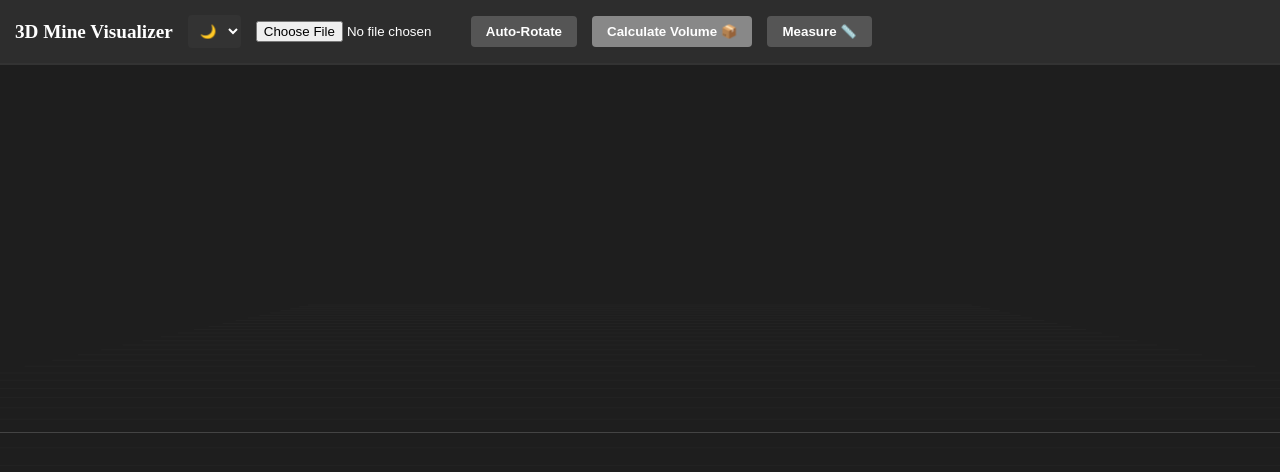
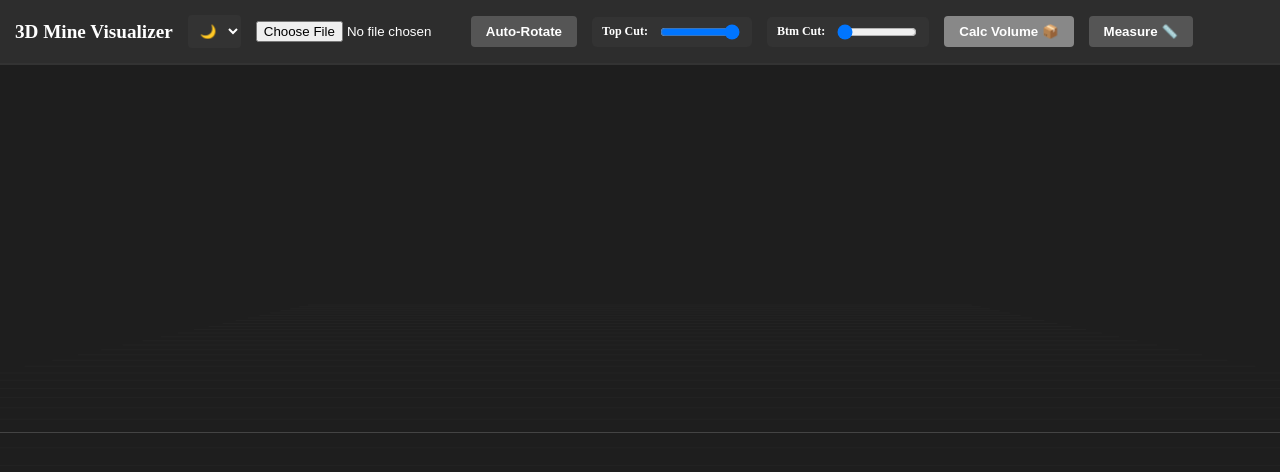
Before and after one commit to AmarMultiverse/3d-mine-survey-visualizer, a React (Vite) app: page / in a window 1280 px wide. Shown: the top 472 px of the page. Built offline with nearby package versions, Linux system fonts and the light colour scheme.

Commit message:
Implement advanced flitch volume calculation with dynamic dual horizontal elevation slicers

```diff
--- a/src/App.jsx
+++ b/src/App.jsx
@@ -7,7 +7,7 @@ import { parse } from '@loaders.gl/core';
 import { LASLoader } from '@loaders.gl/las';
 
 // COMPONENT 1: Optimized Point Cloud Renderer
-function PointCloud({ data, pointSize, onPointClick, sliceX }) {
+function PointCloud({ data, pointSize, onPointClick, sliceX, topCut, bottomCut }) {
   const geometry = useMemo(() => {
     if (!data || data.length === 0) return null;
 
@@ -18,7 +18,13 @@ function PointCloud({ data, pointSize, onPointClick, sliceX }) {
       if (y > maxY) maxY = y;
     });
 
-    const filteredData = data.filter(point => (parseFloat(point.X) || 0) <= sliceX);
+    // VISUAL FILTERING: Apply X-axis slice AND Horizontal Elevation (Y-axis) slices
+    const filteredData = data.filter(point => {
+      const x = parseFloat(point.X) || 0;
+      const y = parseFloat(point.Z) || 0;
+      return x <= sliceX && y <= topCut && y >= bottomCut;
+    });
+
     if (filteredData.length === 0) return null;
 
     const geo = new THREE.BufferGeometry();
@@ -50,7 +56,7 @@ function PointCloud({ data, pointSize, onPointClick, sliceX }) {
     geo.setAttribute('color', new THREE.BufferAttribute(colors, 3));
 
     return geo;
-  }, [data, sliceX]);
+  }, [data, sliceX, topCut, bottomCut]);
 
   if (!geometry) return null;
 
@@ -72,15 +78,18 @@ function App() {
   const [distance, setDistance] = useState(null);
   const [slopeAngle, setSlopeAngle] = useState(null);
 
-  const [sliceX, setSliceX] = useState(50);
-  const [sliderUIValue, setSliderUIValue] = useState(50);
+  const [sliceX, setSliceX] = useState(250);
+  const [sliderUIValueX, setSliderUIValueX] = useState(250);
+
+  // NEW FEATURE: Horizontal Slicing States (Default wide range to show full mine initially)
+  const [topCut, setTopCut] = useState(150);
+  const [sliderTopCut, setSliderTopCut] = useState(150);
+  const [bottomCut, setBottomCut] = useState(-150);
+  const [sliderBottomCut, setSliderBottomCut] = useState(-150);
 
   const [isProcessing, setIsProcessing] = useState(false);
-
-  // NEW FEATURE: Volume Calculation State
   const [calculatedVolume, setCalculatedVolume] = useState(null);
 
-  // Theme Management
   const [themeMode, setThemeMode] = useState('dark');
   const [isSystemDark, setIsSystemDark] = useState(
     window.matchMedia && window.matchMedia('(prefers-color-scheme: dark)').matches
@@ -103,19 +112,13 @@ function App() {
     if (!file) return;
 
     setIsProcessing(true);
-    setCalculatedVolume(null); // Reset volume on new upload
+    setCalculatedVolume(null);
     const fileExtension = file.name.split('.').pop().toLowerCase();
 
     if (fileExtension === 'csv') {
       Papa.parse(file, {
-        header: true,
-        dynamicTyping: true,
-        skipEmptyLines: true,
-        worker: true,
-        complete: (results) => {
-          setPoints(results.data);
-          setIsProcessing(false);
-        }
+        header: true, dynamicTyping: true, skipEmptyLines: true, worker: true,
+        complete: (results) => { setPoints(results.data); setIsProcessing(false); }
       });
     } else if (fileExtension === 'las') {
       try {
@@ -129,40 +132,34 @@ function App() {
         setPoints(formattedPoints);
       } catch (error) {
         alert("Failed to parse the .las file.");
-      } finally {
-        setIsProcessing(false);
-      }
+      } finally { setIsProcessing(false); }
     } else {
-      alert("Unsupported file type!");
-      setIsProcessing(false);
+      alert("Unsupported file type!"); setIsProcessing(false);
     }
   };
 
-  // 🚀 GRID-BASED DEM VOLUME CALCULATION LOGIC 🚀
+  // 🚀 ADVANCED FLITCH VOLUME CALCULATION LOGIC 🚀
   const handleCalculateVolume = () => {
     if (points.length === 0) return;
-
     setIsProcessing(true);
 
-    // Use setTimeout to allow React to render the "Processing" UI before heavy math freezes the thread slightly
     setTimeout(() => {
       let minX = Infinity, maxX = -Infinity;
       let minZ = Infinity, maxZ = -Infinity;
-      let maxY = -Infinity; // Surface Reference Level
+      let maxY = -Infinity;
 
       points.forEach(p => {
         const x = parseFloat(p.X) || 0;
-        const y = parseFloat(p.Z) || 0; // Depth/Elevation
+        const y = parseFloat(p.Z) || 0;
         const z = parseFloat(p.Y) || 0;
 
         if (x < minX) minX = x;
         if (x > maxX) maxX = x;
         if (z < minZ) minZ = z;
         if (z > maxZ) maxZ = z;
-        if (y > maxY) maxY = y; // Highest elevation is our surface reference
+        if (y > maxY) maxY = y;
       });
 
-      // Divide the mine into a 100x100 grid (10,000 cells)
       const gridResolution = 100;
       const cellWidth = (maxX - minX) / gridResolution;
       const cellLength = (maxZ - minZ) / gridResolution;
@@ -191,9 +188,15 @@ function App() {
       for (let i = 0; i < grid.length; i++) {
         if (counts[i] > 0) {
           const averageElevation = grid[i] / counts[i];
-          const depthFromSurface = maxY - averageElevation;
-          if (depthFromSurface > 0) {
-            totalCutVolume += (depthFromSurface * cellArea);
+
+          // MATHEMATICAL INTERSECTION: Only calculate volume between user's Top and Bottom Cut planes
+          const topBoundary = Math.min(maxY, topCut);
+          const bottomBoundary = Math.max(averageElevation, bottomCut);
+
+          const sliceDepth = topBoundary - bottomBoundary;
+
+          if (sliceDepth > 0) {
+            totalCutVolume += (sliceDepth * cellArea);
           }
         }
       }
@@ -209,9 +212,7 @@ function App() {
     const newPoint = event.point;
 
     if (clickedPoints.length === 0 || clickedPoints.length === 2) {
-      setClickedPoints([newPoint]);
-      setDistance(null);
-      setSlopeAngle(null);
+      setClickedPoints([newPoint]); setDistance(null); setSlopeAngle(null);
     } else if (clickedPoints.length === 1) {
       const p1 = clickedPoints[0];
       const p2 = newPoint;
@@ -221,9 +222,7 @@ function App() {
       const horizontalDist = Math.sqrt(Math.pow(p1.x - p2.x, 2) + Math.pow(p1.z - p2.z, 2));
       const angleInDegrees = Math.atan2(verticalDiff, horizontalDist) * (180 / Math.PI);
 
-      setClickedPoints([p1, p2]);
-      setDistance(dist);
-      setSlopeAngle(angleInDegrees);
+      setClickedPoints([p1, p2]); setDistance(dist); setSlopeAngle(angleInDegrees);
     }
   };
 
@@ -241,34 +240,42 @@ function App() {
 
         <input type="file" accept=".csv, .las" onChange={handleFileUpload} style={{ color: themeColors.text, maxWidth: '200px' }} />
 
-        {isProcessing && (
-          <div style={{ color: '#ffeb3b', fontWeight: 'bold', backgroundColor: '#333', padding: '5px 10px', borderRadius: '5px' }}>
-            Processing... ⏳
-          </div>
-        )}
-
         <button onClick={() => setAutoRotate(!autoRotate)} style={{ padding: '8px 15px', cursor: 'pointer', backgroundColor: autoRotate ? '#4caf50' : '#555', color: 'white', border: 'none', borderRadius: '4px', fontWeight: 'bold' }}>
           {autoRotate ? 'Stop Rot.' : 'Auto-Rotate'}
         </button>
 
-        {/* VOLUME CALCULATION BUTTON */}
+        {/* NEW SLIDERS: Horizontal Slicing Controls */}
+        <div style={{ display: 'flex', alignItems: 'center', gap: '10px', backgroundColor: themeColors.card, padding: '5px 10px', borderRadius: '5px' }}>
+          <label style={{ fontSize: '12px', fontWeight: 'bold' }}>Top Cut:</label>
+          <input type="range" min="-150" max="150" step="1" value={sliderTopCut}
+            onChange={(e) => setSliderTopCut(parseFloat(e.target.value))}
+            onMouseUp={(e) => setTopCut(parseFloat(e.target.value))}
+            style={{ cursor: 'pointer', width: '80px' }} />
+        </div>
+        <div style={{ display: 'flex', alignItems: 'center', gap: '10px', backgroundColor: themeColors.card, padding: '5px 10px', borderRadius: '5px' }}>
+          <label style={{ fontSize: '12px', fontWeight: 'bold' }}>Btm Cut:</label>
+          <input type="range" min="-150" max="150" step="1" value={sliderBottomCut}
+            onChange={(e) => setSliderBottomCut(parseFloat(e.target.value))}
+            onMouseUp={(e) => setBottomCut(parseFloat(e.target.value))}
+            style={{ cursor: 'pointer', width: '80px' }} />
+        </div>
+
         <button
           onClick={handleCalculateVolume}
           disabled={points.length === 0 || isProcessing}
           style={{ padding: '8px 15px', cursor: (points.length === 0 || isProcessing) ? 'not-allowed' : 'pointer', backgroundColor: (points.length === 0 || isProcessing) ? '#888' : '#2196f3', color: 'white', border: 'none', borderRadius: '4px', fontWeight: 'bold' }}
         >
-          Calculate Volume 📦
+          Calc Volume 📦
         </button>
 
         <button onClick={() => { setMeasureMode(!measureMode); setClickedPoints([]); setDistance(null); setSlopeAngle(null); }} style={{ padding: '8px 15px', cursor: 'pointer', backgroundColor: measureMode ? '#e91e63' : '#555', color: 'white', border: 'none', borderRadius: '4px', fontWeight: 'bold' }}>
           {measureMode ? 'Close Measure' : 'Measure 📏'}
         </button>
 
-        {/* METRICS DISPLAY BAR */}
         <div style={{ display: 'flex', gap: '15px', marginLeft: 'auto' }}>
           {calculatedVolume !== null && (
             <div style={{ backgroundColor: '#00bcd4', padding: '5px 15px', borderRadius: '5px', fontWeight: 'bold', fontSize: '14px', color: 'black' }}>
-              Cut Volume: {calculatedVolume.toLocaleString(undefined, {maximumFractionDigits: 2})} m³
+              Vol: {calculatedVolume.toLocaleString(undefined, {maximumFractionDigits: 2})} m³
             </div>
           )}
 
@@ -286,7 +293,7 @@ function App() {
           <ambientLight intensity={activeTheme === 'dark' ? 0.8 : 1.2} />
           <gridHelper key={activeTheme} args={[50, 50, themeColors.gridMain, themeColors.gridSub]} />
 
-          <PointCloud data={points} pointSize={pointSize} onPointClick={handlePointClick} sliceX={sliceX} />
+          <PointCloud data={points} pointSize={pointSize} onPointClick={handlePointClick} sliceX={sliceX} topCut={topCut} bottomCut={bottomCut} />
 
           {clickedPoints.map((pos, idx) => (
             <Sphere key={idx} args={[0.5, 16, 16]} position={pos}>
```
